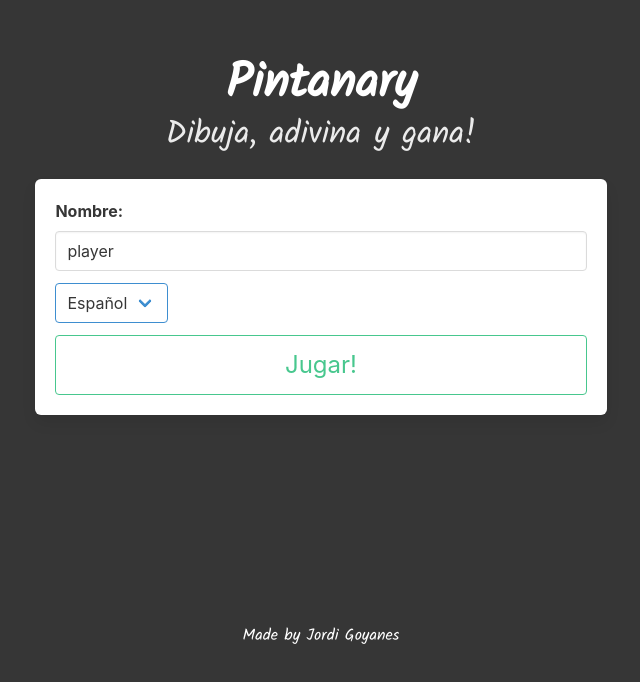
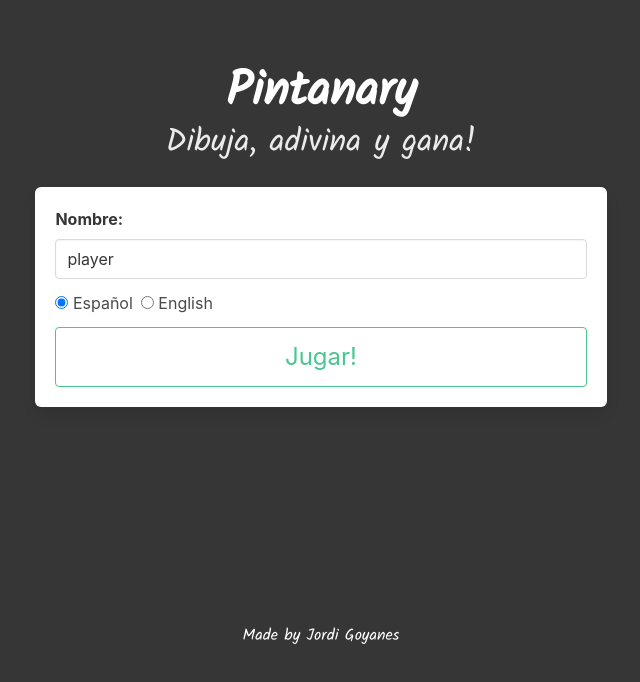
Before and after one commit to jacobcrothers/vue-draw, a Vue app in the folder frontend/: page / in a window 1280 px wide. Shown: the part 104-786 px from the top of the page, without its empty margins (319-959 px from the left). Built offline with nearby package versions, Linux system fonts and the light colour scheme; no server answers.

Commit message:
change language input

```diff
--- /dev/null
+++ b/frontend/public/google3853ec225460e737.html
@@ -0,0 +1 @@
+google-site-verification: google3853ec225460e737.html
--- a/frontend/src/views/Home.vue
+++ b/frontend/src/views/Home.vue
@@ -24,13 +24,19 @@
                   />
                 </div>
               </div>
+
               <div class="field">
-                <div class="select is-info">
-                  <select v-model="i18n.locale">
-                    <option>Español</option>
-                    <option>English</option>
-                  </select>
+                <div class="control">
+                  <label class="radio">
+                    <input type="radio" name="language" value="Español" v-model="i18n.locale" checked>
+                    Español
+                    </label>
+                  <label class="radio">
+                    <input type="radio" name="language" value="English" v-model="i18n.locale">
+                    English
+                  </label>
                 </div>
+
               </div>
               <button
                 @click="verify_user()"
@@ -77,6 +83,9 @@ export default {
       set_localplayer: "set_localplayer"
     })
   },
-  computed: {}
+  mounted(){
+    //this.i18n.locale = 'es';
+
+  }
 };
 </script>
```
